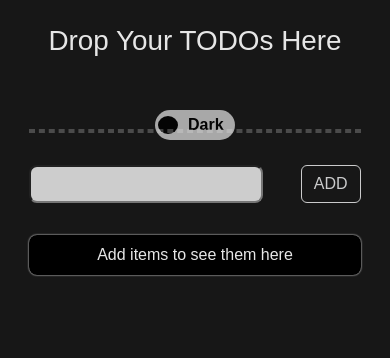
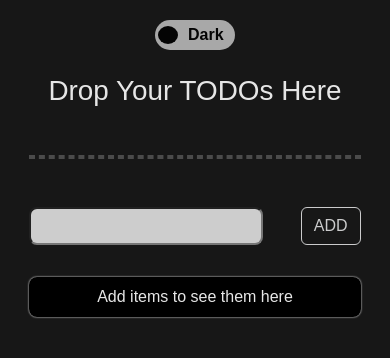
Before and after one commit to mdariyan-0/todo, a React (Vite) app: page / in a window 390 px wide. Shown: the top 358 px of the page. Built offline with nearby package versions, Linux system fonts and the light colour scheme; a web font is replaced by a local one.

Commit message:
button centered

```diff
--- a/src/App.jsx
+++ b/src/App.jsx
@@ -140,7 +140,7 @@ function App() {
                             textDecoration: e?.isChecked
                               ? "line-through"
                               : "none",
-                              opacity: e?.isChecked ? "50%" : "100%"
+                            opacity: e?.isChecked ? "50%" : "100%",
                           }}
                         >
                           {e?.text}
--- a/src/index.css
+++ b/src/index.css
@@ -168,12 +168,13 @@ ul {
 }
 @media (max-width: 775px) {
   .toggle{
-    top: 13%;
-    left: 50%;
-    transform: translateX(-50%);
+    position: static;
+    margin-top: 20px;
   }
-  .header{
-    margin-bottom: 40px;
+  .sub-body{
+    align-items: center;
+    display: flex;
+    flex-direction: column;
   }
 
 }
```
